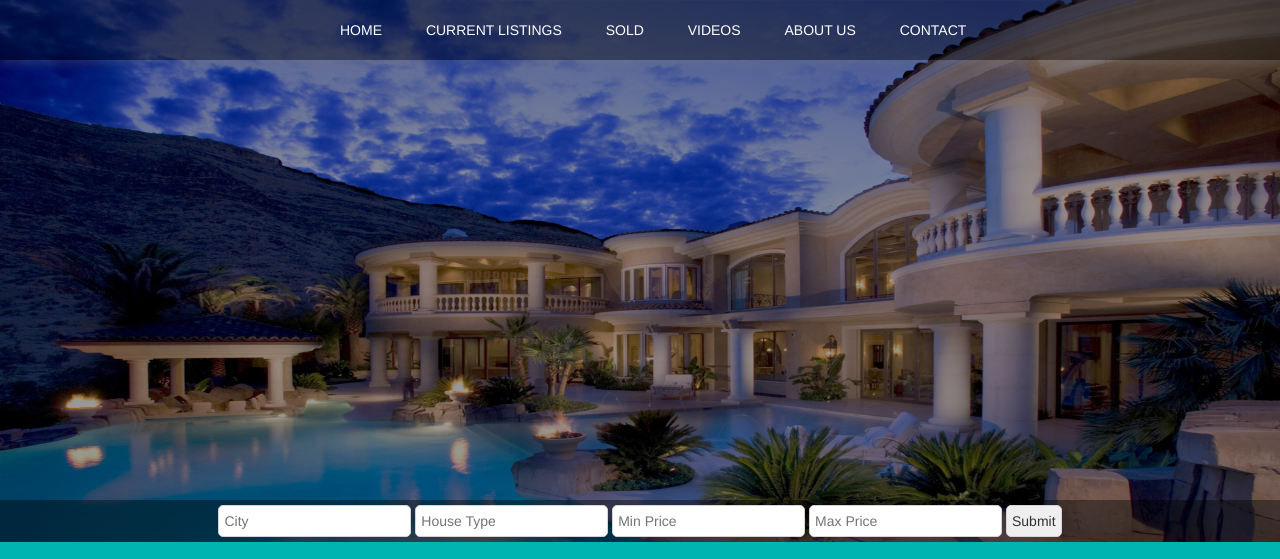
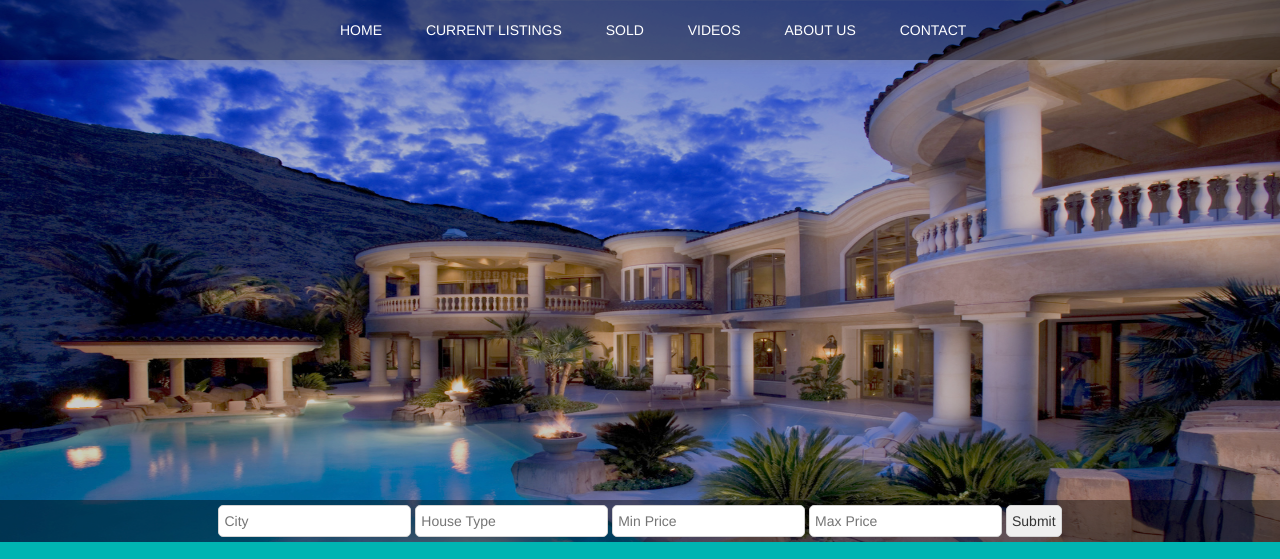
Before and after one commit to JoKim0627/webdxdproject-june-anna, a plain HTML site: page index.html in a window 1280 px wide. Shown: the top 559 px of the page. Drawn offline with Linux system fonts and the light colour scheme; a web font is replaced by a local one.

Commit message:
change the brightness of image

```diff
--- a/css/style.css
+++ b/css/style.css
@@ -114,7 +114,7 @@ a:focus, a:hover {
 .image {
 	position: relative;
 	filter: brightness(50%);
-	-webkit-filter: brightness(60%);
+	-webkit-filter: brightness(80%);
 	width:100%;
 	height:700px;
 
```
